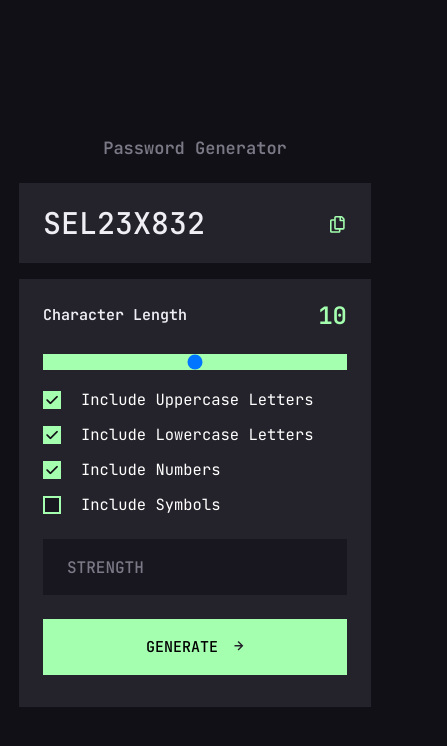
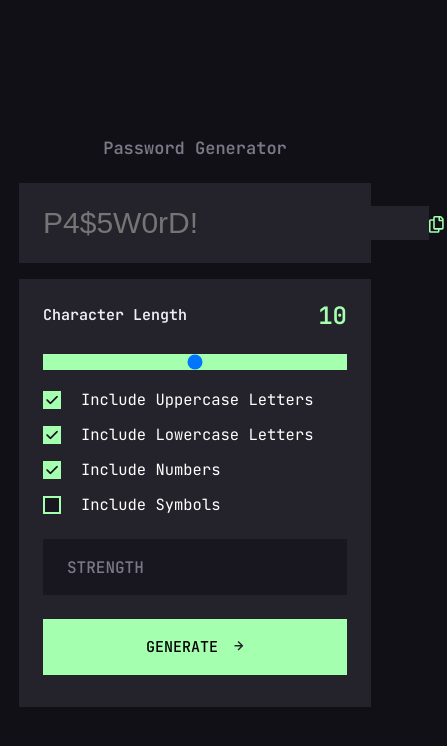
Before and after one commit to Kojoel/Random-Password-Generator, an Angular app in the folder RPG/: page / in a window 390 px wide. Shown: the top 746 px of the page, 447 px wide, since content can reach past the window. Built offline with nearby package versions, Linux system fonts and the light colour scheme.

Commit message:
Added copy notice feature and password placeholder feature

```diff
--- a/RPG/src/app/pg-card/pg-card.component.html
+++ b/RPG/src/app/pg-card/pg-card.component.html
@@ -1,8 +1,11 @@
 <div class="cardWrapper">
     <p>Password Generator</p>
     <div class="input-container">
-        <div id="generatedPw">{{ generatedPw }}</div>
-        <svg class="copyIcon" width="21" height="24" xmlns="http://www.w3.org/2000/svg" viewBox="0 0 25 20"><path d="M20.341 3.091 17.909.659A2.25 2.25 0 0 0 16.319 0H8.25A2.25 2.25 0 0 0 6 2.25V4.5H2.25A2.25 2.25 0 0 0 0 6.75v15A2.25 2.25 0 0 0 2.25 24h10.5A2.25 2.25 0 0 0 15 21.75V19.5h3.75A2.25 2.25 0 0 0 21 17.25V4.682a2.25 2.25 0 0 0-.659-1.591ZM12.469 21.75H2.53a.281.281 0 0 1-.281-.281V7.03a.281.281 0 0 1 .281-.281H6v10.5a2.25 2.25 0 0 0 2.25 2.25h4.5v1.969a.282.282 0 0 1-.281.281Zm6-4.5H8.53a.281.281 0 0 1-.281-.281V2.53a.281.281 0 0 1 .281-.281H13.5v4.125c0 .621.504 1.125 1.125 1.125h4.125v9.469a.282.282 0 0 1-.281.281Zm.281-12h-3v-3h.451c.075 0 .147.03.2.082L18.667 4.6a.283.283 0 0 1 .082.199v.451Z" fill="#A4FFAF"/></svg>
+        <input id="generatedPw" value="{{ generatedPw }}" placeholder="P4$5W0rD!"/>
+        <div class="copy">
+            <p class="copied-notice">COPIED</p>
+            <svg (click)="copyToClipboard(generatedPw)" (click)="toggleNotice()" class="copyIcon" width="21" height="24" xmlns="http://www.w3.org/2000/svg" viewBox="0 0 25 20"><path d="M20.341 3.091 17.909.659A2.25 2.25 0 0 0 16.319 0H8.25A2.25 2.25 0 0 0 6 2.25V4.5H2.25A2.25 2.25 0 0 0 0 6.75v15A2.25 2.25 0 0 0 2.25 24h10.5A2.25 2.25 0 0 0 15 21.75V19.5h3.75A2.25 2.25 0 0 0 21 17.25V4.682a2.25 2.25 0 0 0-.659-1.591ZM12.469 21.75H2.53a.281.281 0 0 1-.281-.281V7.03a.281.281 0 0 1 .281-.281H6v10.5a2.25 2.25 0 0 0 2.25 2.25h4.5v1.969a.282.282 0 0 1-.281.281Zm6-4.5H8.53a.281.281 0 0 1-.281-.281V2.53a.281.281 0 0 1 .281-.281H13.5v4.125c0 .621.504 1.125 1.125 1.125h4.125v9.469a.282.282 0 0 1-.281.281Zm.281-12h-3v-3h.451c.075 0 .147.03.2.082L18.667 4.6a.283.283 0 0 1 .082.199v.451Z" fill="#A4FFAF"/></svg>
+        </div>
     </div>
     <div class="password-controls">
         <div class="charlength">
@@ -66,7 +69,7 @@
                 </div>
             </div>
         </div>
-        <button (click)="generatePassword()" (click)="ratePasswordStrength()">GENERATE<svg width="12" height="12" xmlns="http://www.w3.org/2000/svg" viewBox="0 0 10 15"><path fill="#24232C" d="m5.106 12 6-6-6-6-1.265 1.265 3.841 3.84H.001v1.79h7.681l-3.841 3.84z"/></svg>
+        <button (click)="generatePassword()" (click)="ratePasswordStrength()" (click)="hideNotice()">GENERATE<svg width="12" height="12" xmlns="http://www.w3.org/2000/svg" viewBox="0 0 10 15"><path fill="#24232C" d="m5.106 12 6-6-6-6-1.265 1.265 3.841 3.84H.001v1.79h7.681l-3.841 3.84z"/></svg>
         </button>
     </div>
 </div>
--- a/RPG/src/app/pg-card/pg-card.component.scss
+++ b/RPG/src/app/pg-card/pg-card.component.scss
@@ -43,11 +43,41 @@
     color: var(--text-color);
     font-size: 30px;
     font-weight: 500;
+    background: var(--card-bg);
+    border: none;
+}
+
+.copy{
+    display: flex;
+    align-items: center;
+    justify-content: space-between;
+    gap: 10px;
+    height: 5rem;
+}
+.copy > p{
+    font-size: 15px;
+    display: none;
+    align-items: center;
+    height: 5rem;
+    margin-bottom: 0;
+    color: var(--light-green);
+    transition: .2s;
+}
+.copy > p.active{
+    display: flex;
 }
 
 .copyIcon {
     width: 21px;
     height: 24px;
+}
+.copyIcon path:hover{
+    fill: #ffffff;
+    cursor: pointer;
+    transition: .1s;
+}
+.copyIcon path:active{
+    fill: var(--light-green);
 }
 
 .password-controls {
@@ -248,7 +278,7 @@
     height: 4.5rem;
     justify-content: space-between;
     align-items: center;
-    gap: 10px;
+    gap: 5px;
 }
 
 .password-controls .pwStrengthCheck .strChecker > p{
@@ -348,6 +378,8 @@
 
     .password-controls .pwStrengthCheck .strChecker{
         height: 3.5rem;
+        width: fit-content;
+        gap: 3px;
     }
 
     .password-controls .pwStrengthCheck .strChecker > p{
--- a/RPG/src/app/pg-card/pg-card.component.ts
+++ b/RPG/src/app/pg-card/pg-card.component.ts
@@ -14,7 +14,7 @@ export class PgCardComponent {
   private readonly digitChars = '0123456789';
   private readonly specialChars = '!@#$%^&*()-_=+[{]}\\|;:\'",<.>/?';
 
-  generatedPw: string = "SEL23X832";
+  generatedPw: string = "";
   charLength: number = 10;
   progressBar: number = 10;
   passwordStrength: string = '';
@@ -22,6 +22,7 @@ export class PgCardComponent {
   lowerCaseIncluded: boolean = true;
   numbersIncluded: boolean = true;
   symbolsIncluded: boolean = false;
+  isActive : boolean = true;
 
   generatePassword(): string {
     let charSet = '';
@@ -49,8 +50,7 @@ export class PgCardComponent {
     const hasLowercase = /[a-z]/.test(password);
     const hasUppercase = /[A-Z]/.test(password);
     const hasDigits = /\d/.test(password);
-    const hasSpecialChars = /[!@#$%^&*()\-=+[{\]}\\|;:'",<.>\/?]/.test(password)
-    // console.log(hasLowercase)
+    const hasSpecialChars = /[!@#$%^&*()\-=+[{\]}\\|;:'",<.>\/?]/.test(password);
 
     const typesCount = [hasLowercase, hasUppercase, hasDigits, hasSpecialChars].filter(Boolean).length;
 
@@ -69,4 +69,22 @@ export class PgCardComponent {
     else this.passwordStrength = 'Medium';
   }
 
+  copyToClipboard(text: string): void {
+    navigator.clipboard.writeText(text).then(() => {
+      console.log('Text copied to clipboard');
+    }).catch(err => {
+      console.error('Could not copy text: ', err);
+    });
+  }
+
+  toggleNotice(): void {
+    const copiedNotice = document.querySelector('.copied-notice');
+      copiedNotice?.classList.toggle('active');
+  }
+
+  hideNotice(): void {
+    const copiedNotice = document.querySelector('.copied-notice');
+    copiedNotice?.classList.remove('active');
+  }
+
 }
```
